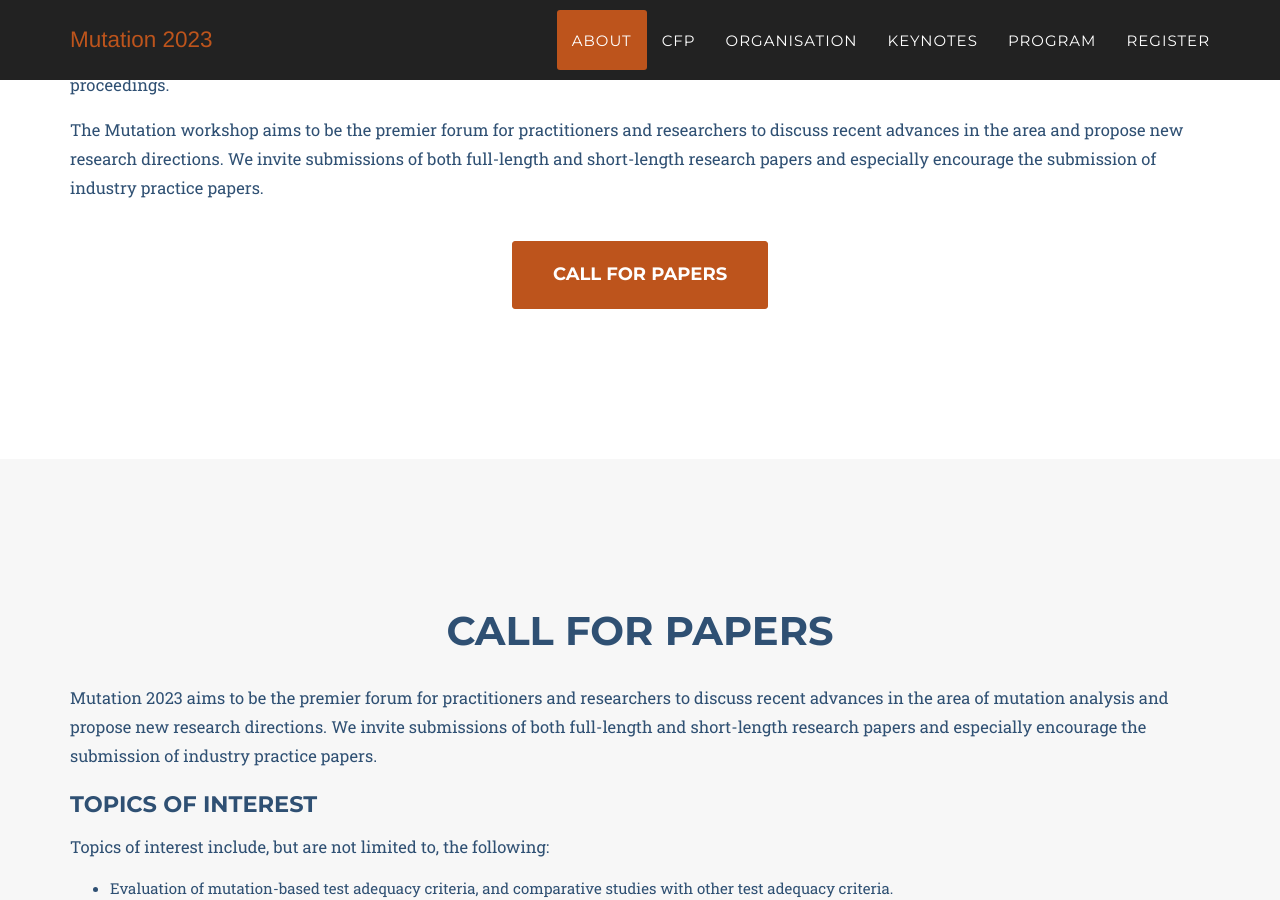
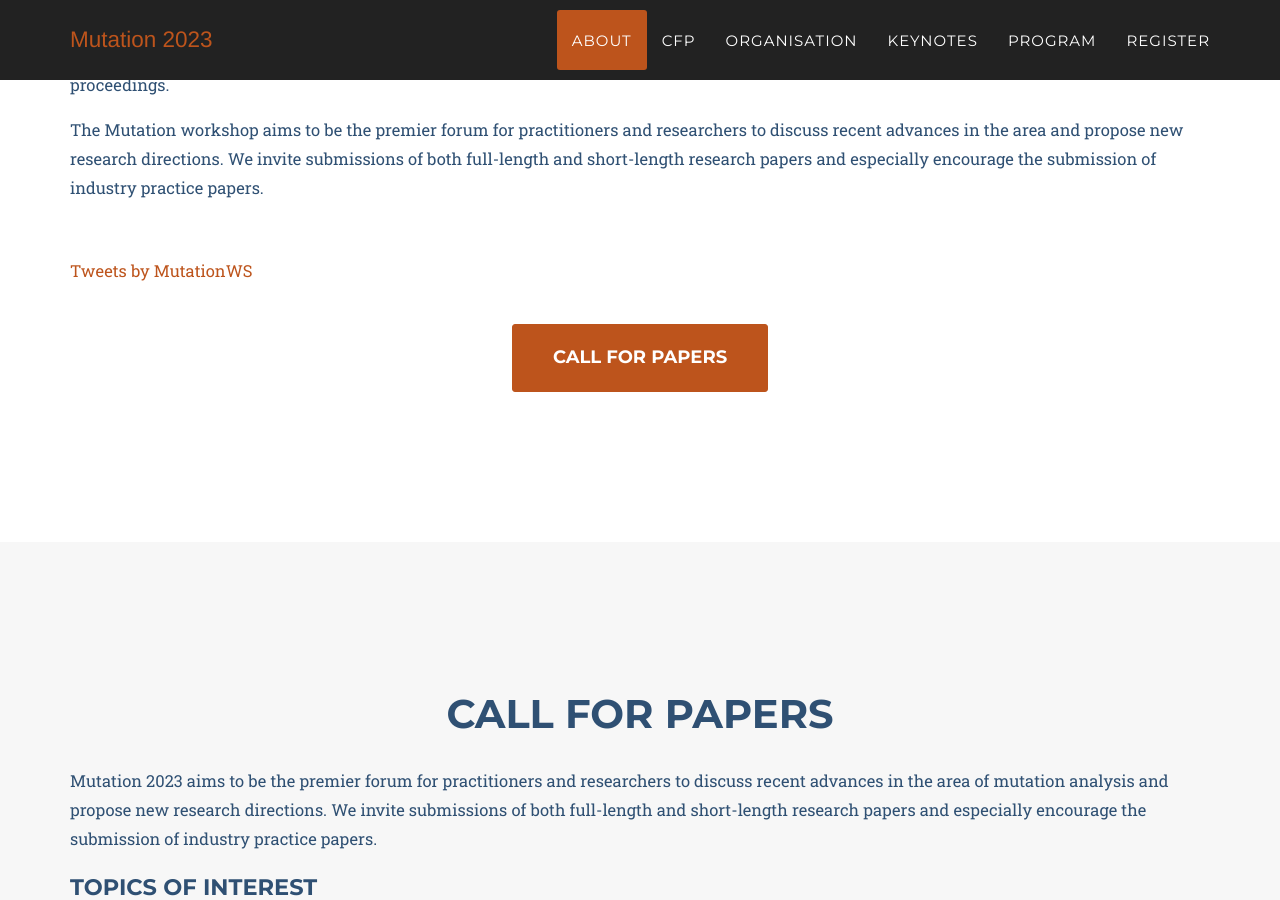
Before and after one commit to mutation-workshop/2024, a Jekyll site: the page built from index.html, in a window 1280 px wide and 900 px high, scrolled down 1331 px. Built offline with Jekyll 4.4.1, drawn with Linux system fonts in a browser that asks for light colours; some web fonts are replaced; comment, search, counter and statistics services are not loaded.

Commit message:
twitter included

```diff
--- a/_includes/data/intro.html
+++ b/_includes/data/intro.html
@@ -23,6 +23,9 @@
                     the area and propose new research directions. We invite submissions of both
                     full-length and short-length research papers and especially encourage the
                     submission of industry practice papers.</p><br>
+
+                 <p><a class="twitter-timeline" href="https://twitter.com/MutationWS?ref_src=twsrc%5Etfw">Tweets by MutationWS</a> <script async src="https://platform.twitter.com/widgets.js" charset="utf-8"></script></p><br>
+
                <center><a href="#call" class="page-scroll btn btn-xl">Call for Papers</a></center>
             </div>
         </div>
```
